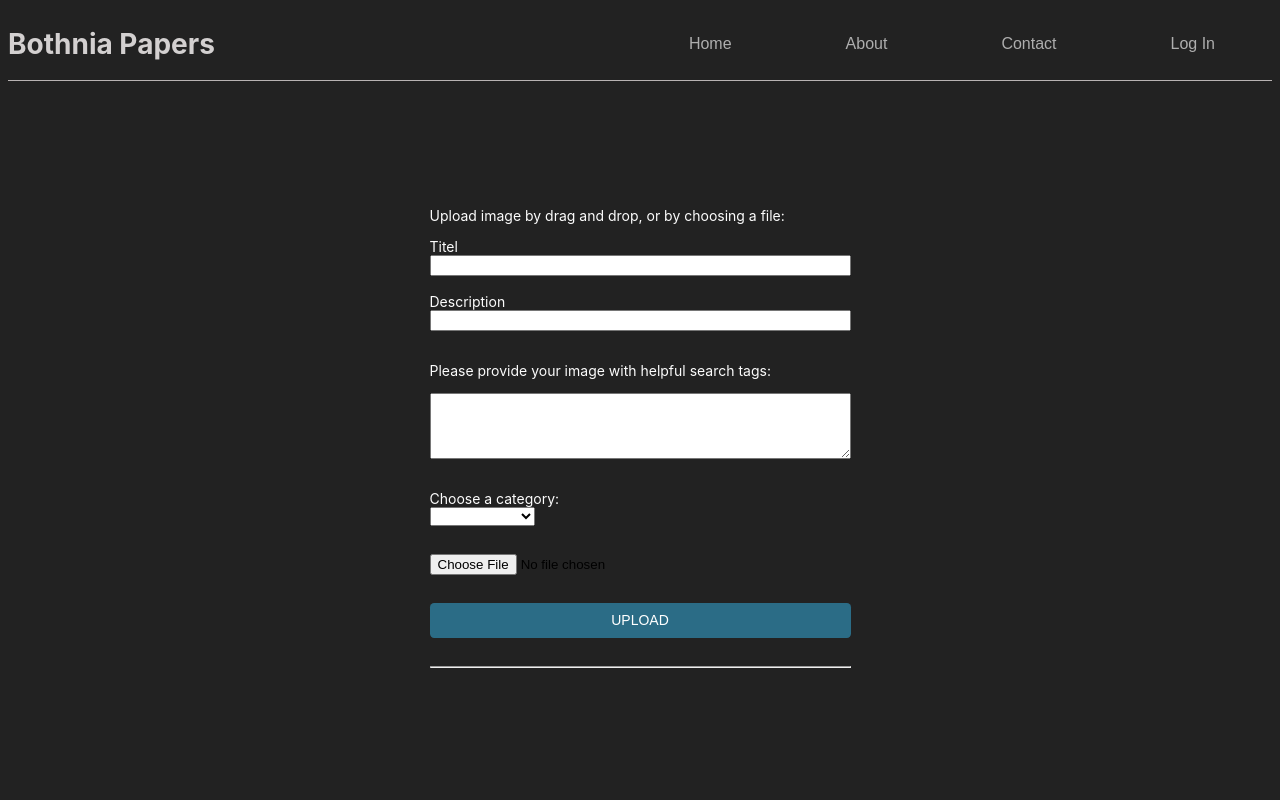
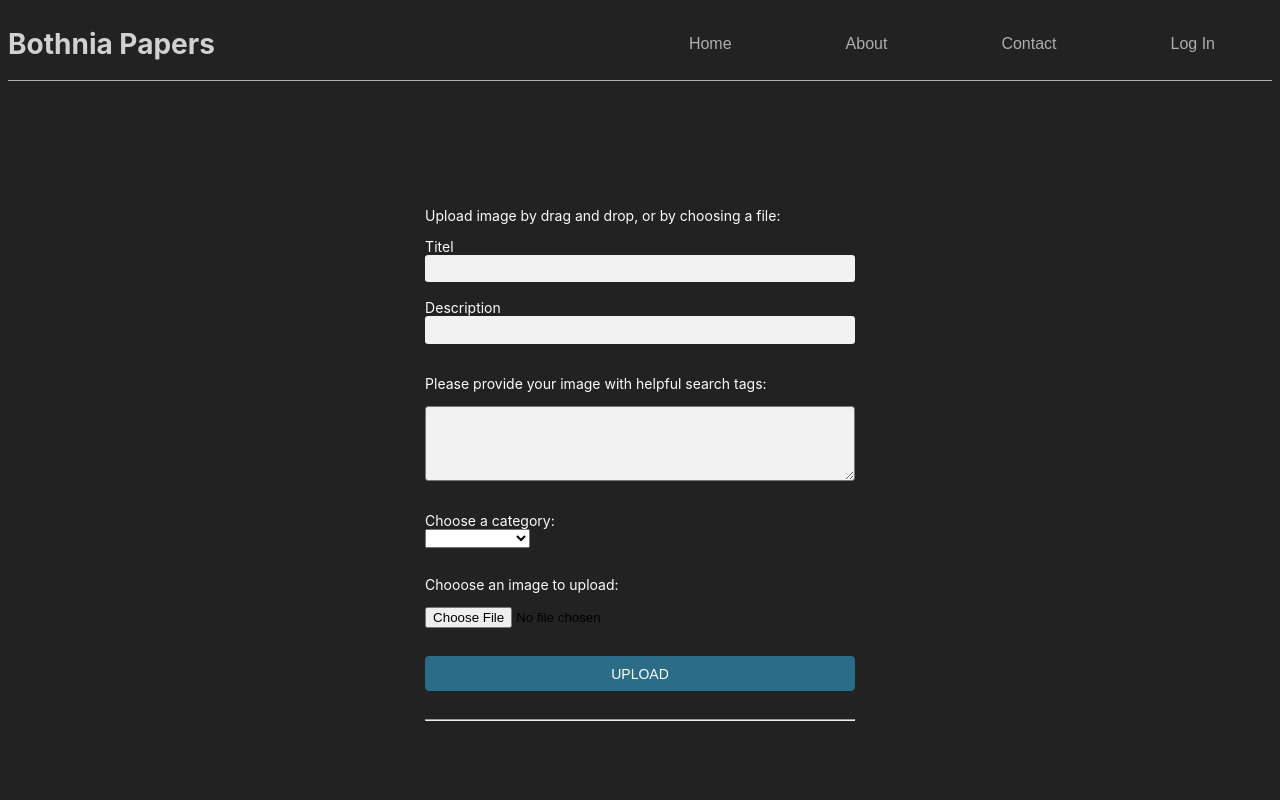
Before and after one commit to dcaptain1/D0027E_Project_Alpha, an Angular app: page /Upload-page in a window 1280 px wide. Shown: the top 800 px of the page. Built offline with nearby package versions, Linux system fonts and the light colour scheme.

Commit message:
Ändrade lite saker på arkiv sidan och uppladningssidan

```diff
--- a/src/app/components/archive/archive.component.css
+++ b/src/app/components/archive/archive.component.css
@@ -5,13 +5,17 @@
 
 }
 
+h1{
+  text-align: center;
+  margin-top: 2em;
+}
+
 .container{
   display: flex;
   justify-content: center;
-  margin-top: 3rem;
-  margin-bottom: 3rem;
   }
-  .search-bar{
+
+  #search-bar{
   width: 200%;
   max-width: 1000px;
   min-width: 900px;
@@ -22,18 +26,19 @@
   padding: 10px;
   }
 
-  .search-bar input {
+  #search-bar input {
     background: transparent;
     flex: 1;
     border: 0;
     outline: none;
     font-size: 20px;
     color:rgb(255, 255, 255);
+    padding: 0.3em;
 
   }
 
   ::placeholder{
-    color:white;
+    color:rgb(168, 168, 168);
 
   }
 
@@ -44,17 +49,27 @@
     color: #fcfcfc;
   }
 
-  button{
+  #search{
     color: rgb(202, 202, 202);
     background-color: rgba(255,255,255,0.2);
     border-radius: 40px;
     padding: 0.6rem 1.2em;
     border: 0px;
     transition: 0.2s;
+    margin-top: 1em;
   }
 
-  button:hover{
+  #search:hover{
     background-color: rgb(188, 188, 188);
     color: rgb(60, 60, 60);
     transition: 0.2s;
   }
+
+  img{
+    width: 1.5em;
+  }
+
+  #SearchIcon{
+  background-color: #ffffff00;
+  border: 0;
+  }
--- a/src/app/components/archive/archive.component.html
+++ b/src/app/components/archive/archive.component.html
@@ -15,9 +15,12 @@
 
 <div class="container">
   <form action="" class="search-bar">
+    <div id="search-bar">
       <input type="text" placeholder="Search for pictures..." name="Q">
-    <button type="submit"> <img src="" alt="Picture of search icon"> </button>
-
+      <button type="submit" id="SearchIcon">
+        <img src="..\assets\Images/search_icon.png" alt="Picture of search icon"></button>
+    </div>
+    <button type="submit" id="search" value="Submit">Search</button>
   </form>
 </div>
 
@@ -28,23 +31,25 @@
   <label for="metadata">Metadata</label><br>
   <input type="radio" id="text" name="Textcontent" value="textdata">
   <label for="text content">Text content</label><br>
-    </div><br><hr style="width:15%;text-align:left;margin-left:0">
+</div><br>
+<hr style="width:15%;text-align:left;margin-left:0">
 <div action="" class="checkboxOne">
   <p>Categories</p>
   <input type="checkbox" id="category" name="Entertainment">
   <label for="Entertainment">Entertainment</label><br>
   <input type="checkbox" id="category" name="News">
-        <label for="News"> News  </label><br>
+  <label for="News"> News </label><br>
   <input type="checkbox" id="category" name="Politics">
-        <label for="Politics"> Politics  </label><br>
+  <label for="Politics"> Politics </label><br>
   <input type="checkbox" id="category" name="Sports">
-        <label for="Sports"> Sports  </label><br>
+  <label for="Sports"> Sports </label><br>
   <input type="checkbox" id="category" name="Culture">
-        <label for="Culture"> Culture  </label><br>
+  <label for="Culture"> Culture </label><br>
   <input type="checkbox" id="category" name="Economy">
-        <label for="Economy"> Economy  </label><br>
+  <label for="Economy"> Economy </label><br>
   <input type="checkbox" id="category" name="Nature">
-        <label for="Nature"> Nature </label><br><hr style="width:15%;text-align:left;margin-left:0">
+  <label for="Nature"> Nature </label><br>
+  <hr style="width:15%;text-align:left;margin-left:0">
 </div>
 <div action="" class="checkboxTwo">
   <p>Year</p>
@@ -53,13 +58,14 @@
   <input type="checkbox" id="2" name="2022">
   <label for="2022"> 2022 </label><br>
   <input type="checkbox" id="3" name="2021">
-        <label for="2021"> 2021  </label><br>
+  <label for="2021"> 2021 </label><br>
   <input type="checkbox" id="4" name="2020">
   <label for="2020"> 2020 </label><br>
   <input type="checkbox" id="5" name="2019">
-        <label for="2019"> 2019  </label><br>
+  <label for="2019"> 2019 </label><br>
   <input type="checkbox" id="6" name="2018">
-        <label for="2018"> 2018  </label><br>
+  <label for="2018"> 2018 </label><br>
   <input type="checkbox" id="7" name="2017">
-        <label for="2017"> 2017  </label><br><hr style="width:15%;text-align:left;margin-left:0">
+  <label for="2017"> 2017 </label><br>
+  <hr style="width:15%;text-align:left;margin-left:0">
 </div>
--- a/src/app/components/upload-page/upload-page.component.css
+++ b/src/app/components/upload-page/upload-page.component.css
@@ -7,6 +7,12 @@ button, input, select {
 
 button, input, select, textarea {
   color: #000000;
+}
+
+textarea{
+  border-radius: 0.2rem;
+  background: #f2f2f2;
+  padding: 0.4rem;
 }
 
 .form_container{
@@ -30,8 +36,26 @@ border-radius: 0.3em;
 border:0;
 font-size: 1em;
 text-transform: uppercase;
+transition: 0.15s;
 }
+
+.upload:hover{
+  width: 100%;
+  text-align: center;
+  padding: 0.7em;
+  background: #71a1b4;
+  color: #3c2d2d;
+  border-radius: 0.3em;
+  border:0;
+  font-size: 1em;
+  text-transform: uppercase;
+  transition: 0.15s;
+  }
 
 #Titel, #Description{
   width:100%;
+  padding: 0.4rem;
+  border-radius: 0.2rem;
+  border: 0;
+  background: #f2f2f2;
 }
--- a/src/app/components/upload-page/upload-page.component.html
+++ b/src/app/components/upload-page/upload-page.component.html
@@ -29,6 +29,7 @@
 
             <div class="container">
                 <div class="col-md-6 row">
+                    <p>Chooose an image to upload:</p>
                     <input type="file" (change)="onFileChanged($event)">
 
                 </div>
```
Also changed, not shown: src/assets/Images/search_icon.png (added). Lines whose indentation alone changed are shown as unchanged.
